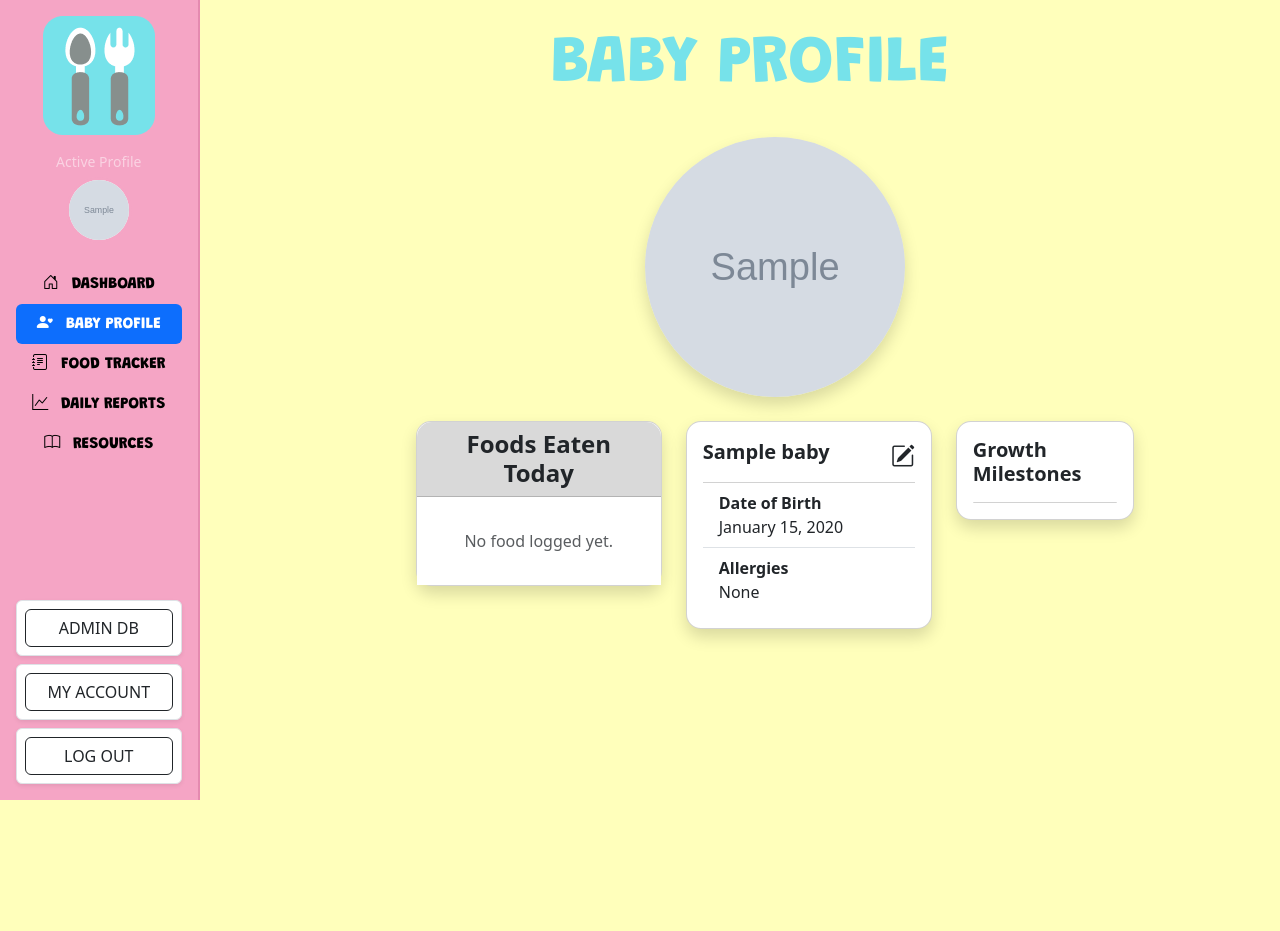
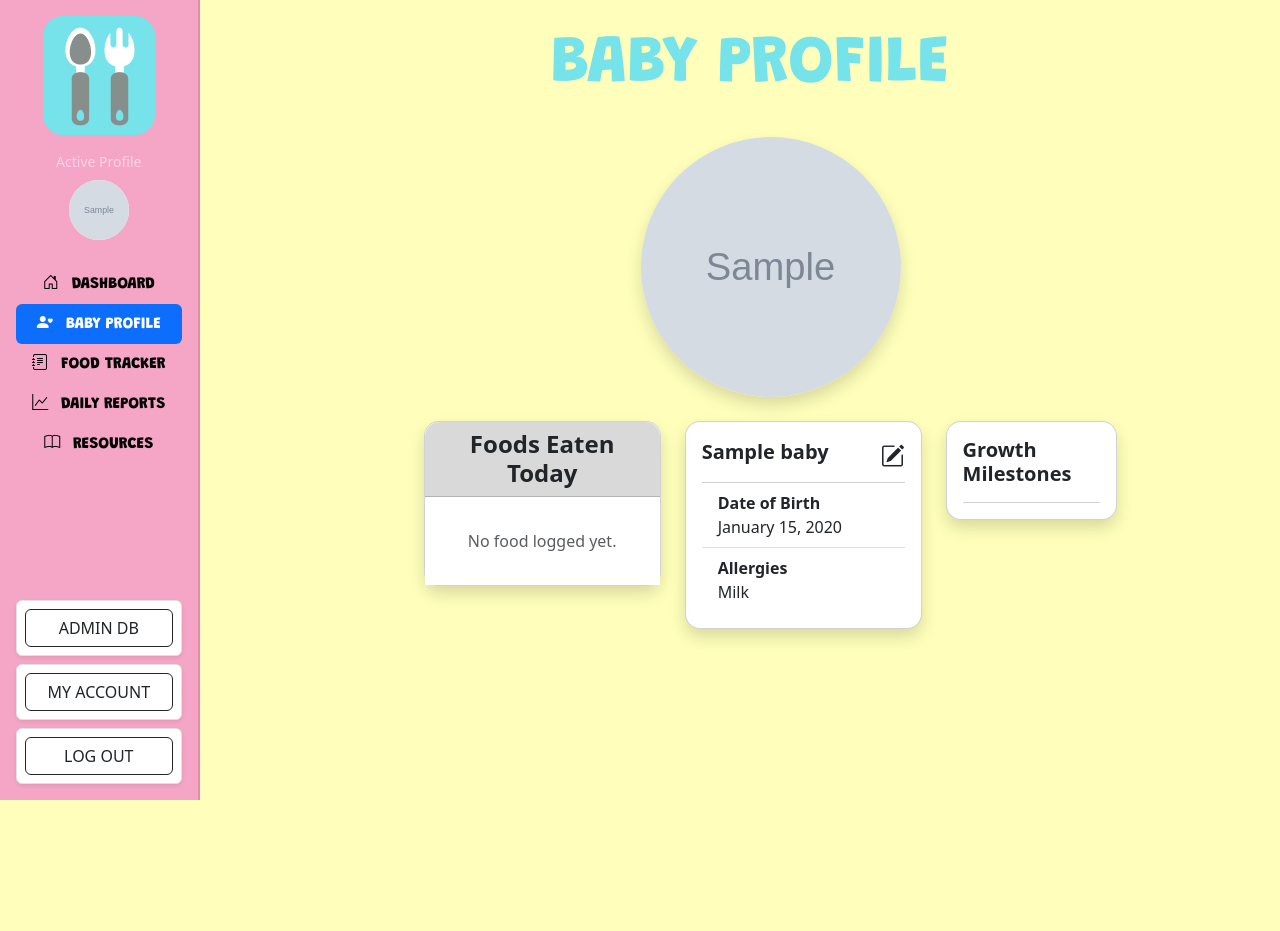
Before and after one commit to dledw001/BabyBites, a Django app: page /babies/ in a window 1280 px wide. Run offline with Django 5.2, Linux system fonts and the light colour scheme; a user stored in the database is signed in; data comes from the database, SQL or seed files in the repository; tables that the repository leaves empty hold one stand-in row (values such as "Sample post"); grey boxes marked "Sample" are stand-in pictures.

Commit message:
baby profile updates

```diff
--- a/core/templates/baby_list.html
+++ b/core/templates/baby_list.html
@@ -4,14 +4,18 @@
 {% block title %}Baby Profile{% endblock %}
 
 {% block content %}
+
 <h1 class="bb-title mb-0 text-center py-2">
     <span class="top">BABY PROFILE</span>
 </h1>
 
-<div class="container-fluid min-vh-100" style="padding:30px 30px 30px 300px;">
+<div class="container-fluid min-vh-100 px-3 px-md-5" style="padding-top:30px;">
+    <div class="row justify-content-center">
+        <!-- Offset for sidebar on large screens -->
+        <div class="col-12 col-lg-9 offset-lg-3">
+
         <!-- Header + Baby Photo -->
         <div class="d-flex flex-column align-items-center mb-4">
-
             <img src="{{ active_profile.avatar_url }}" alt="Baby Photo" class="rounded-circle shadow" style="width:260px; height:260px; object-fit:cover;">
         </div>
 
@@ -50,15 +54,14 @@
                             <i class="bi bi-pencil-square fs-4"></i>
                         </a>
                     </div>
-
                     <ul class="list-group list-group-flush">
                         <li class="list-group-item">
                             <strong>Date of Birth</strong><br>{{ active_profile.date_of_birth|date:"F j, Y" }}
                         </li>
                         <li class="list-group-item">
                             <strong>Allergies</strong><br>
-                        {% if baby.allergies.exists %}
-                            {% for allergy in baby.allergies.all %}
+                            {% if active_profile.allergies.exists %}
+                                {% for allergy in active_profile.allergies.all %}
                                     {{ allergy.name }}{% if not forloop.last %}, {% endif %}
                                 {% endfor %}
                             {% else %}
@@ -85,6 +88,9 @@
                     </ul>
                 </div>
             </div>
+
+        </div>
+    </div>
 </div>
 
 </div>
```
Lines whose indentation alone changed are shown as unchanged.
